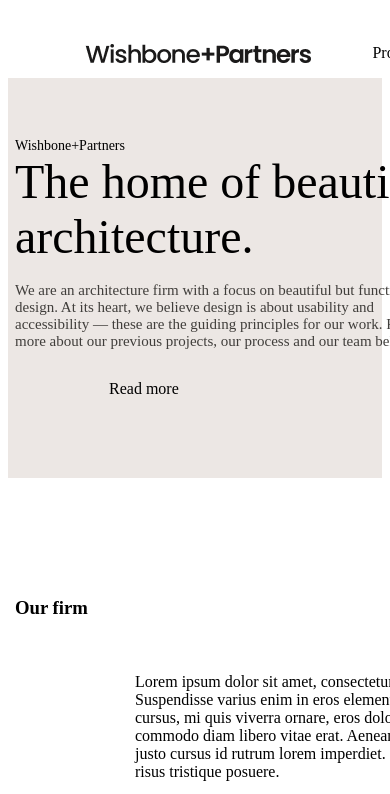
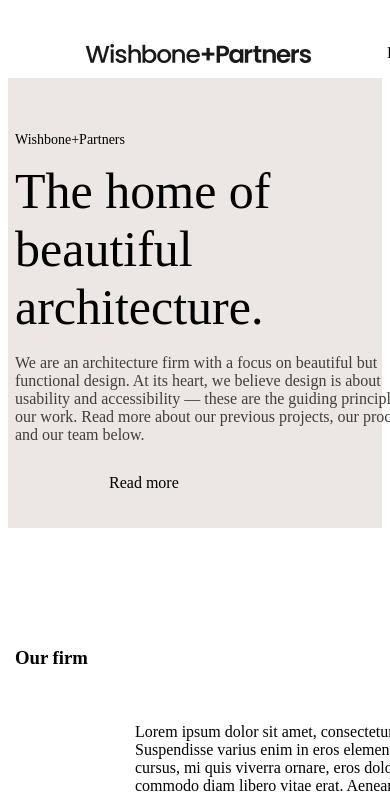
Before and after one commit to Illiashub/wish, a plain HTML site: page index.html in a window 390 px wide. Shown: the top 794 px of the page. Drawn offline with Linux system fonts and the light colour scheme.

Commit message:
media nav1

```diff
--- a/sass/block/_media.scss
+++ b/sass/block/_media.scss
@@ -22,46 +22,46 @@
 
     .header{
         &__block{
-            max-width: 768px;
+
+
             margin-left: 70px;
 
         }
 
         &__btn{
-            // width: 90px;
+
+            width: 100px;
             // font-size: 12px;
             margin-right: 63px;
+
         }
 
     }
 
     .promo{
-        max-width: 570px;
-        max-height: 400px;
+       max-width: 600px;
 
 
-        &__title{
-            padding: 0;
-            margin: 0;
-            font-size: 48px;
-            width: 428px;
+
+
+
+        &__img{
+            width: 300px;
+            height: 450px;
         }
 
         &__subtitle{
             padding-left: 0;
-            margin: 0;
-            padding-top: 60px;
+            padding-top: 40px;
+        }
+
+        &__title{
+            padding-left: 0;
+            font-size: 50px;
         }
 
         &__descr{
             padding-left: 0;
-            margin: 0;
-            font-size: 15px;
-        }
-
-        &__img{
-            width: 300px;
-            height: 400px;
 
         }
 
@@ -131,8 +131,8 @@
         }
     }
 
+
 }
-
 @media( max-width: 576px){
     .container{
         max-width: 360px;
```
Also changed, not shown: css/styles.css, css/styles.min.css, 2 other files.
